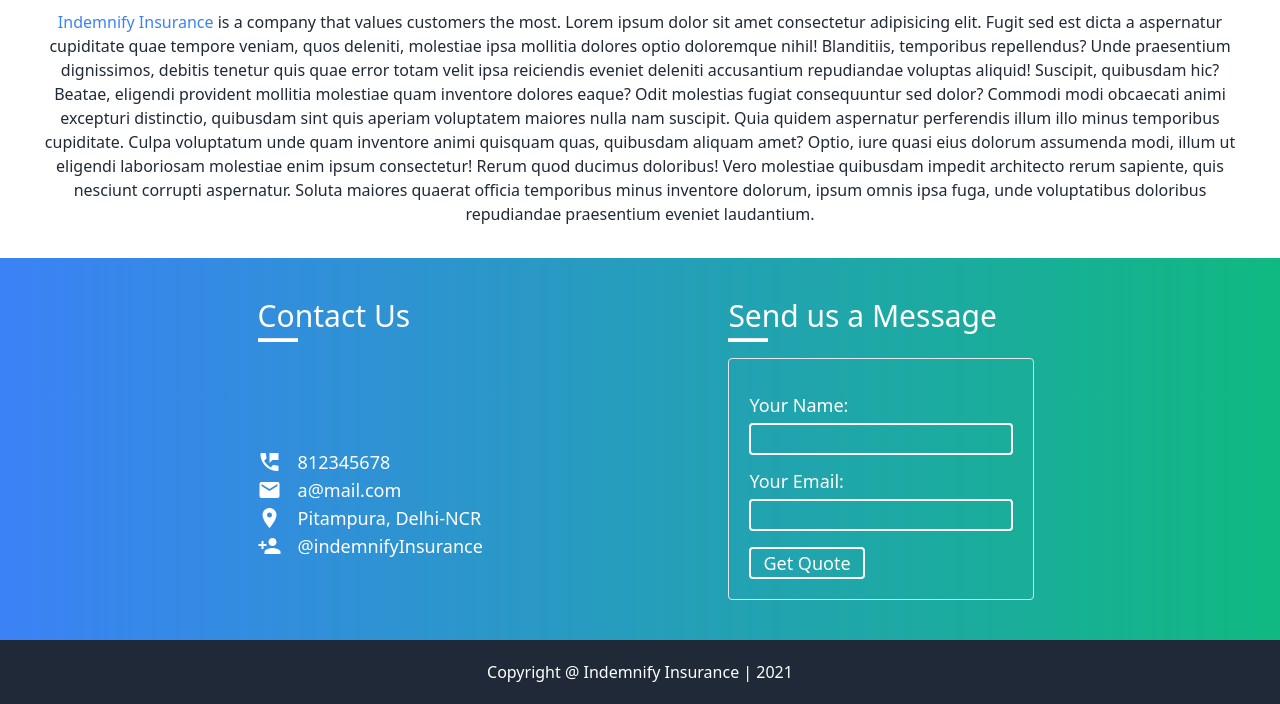
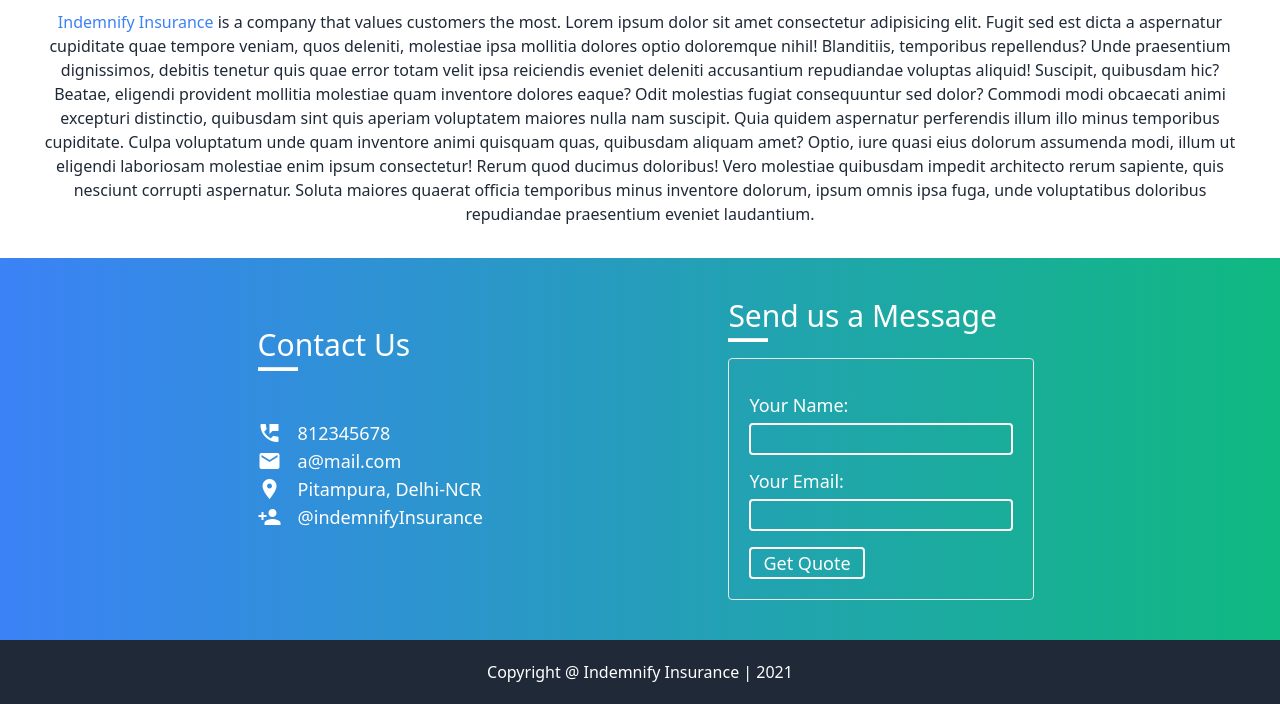
Before and after one commit to CssAvenger/indemnify-Insurance, a plain HTML site: page index.html in a window 1280 px wide. Shown: the part 878-1582 px from the top of the page. Drawn offline with nearby package versions, Linux system fonts and the light colour scheme.

Commit message:
Update index.html

```diff
--- a/index.html
+++ b/index.html
@@ -73,7 +73,7 @@
             <h4 class="text-3xl font-medium ">Contact Us
                 <hr class="mt-1 w-10 h-1 bg-white rounded-10">
             </h4>
-            <span class="flex flex-col mt-5 md:mt-auto">
+            <span class="flex flex-col mt-5 md:0">
                 <a class="text-lg flex items-center "><span class="material-icons mr-4">perm_phone_msg</span>
                     812345678</a>
                 <a class="text-lg flex items-center "><span class="material-icons mr-4">email</span>
```
